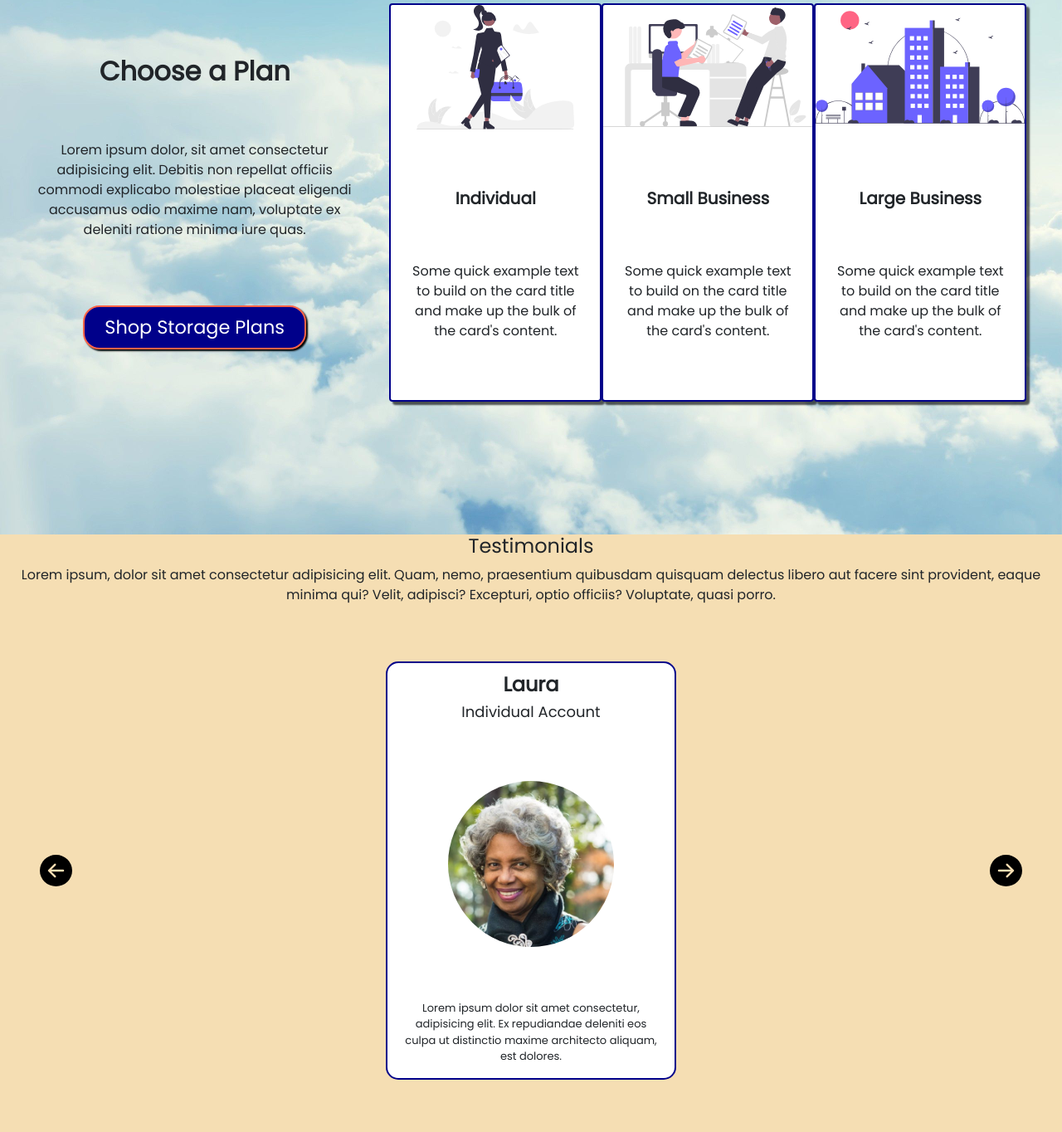
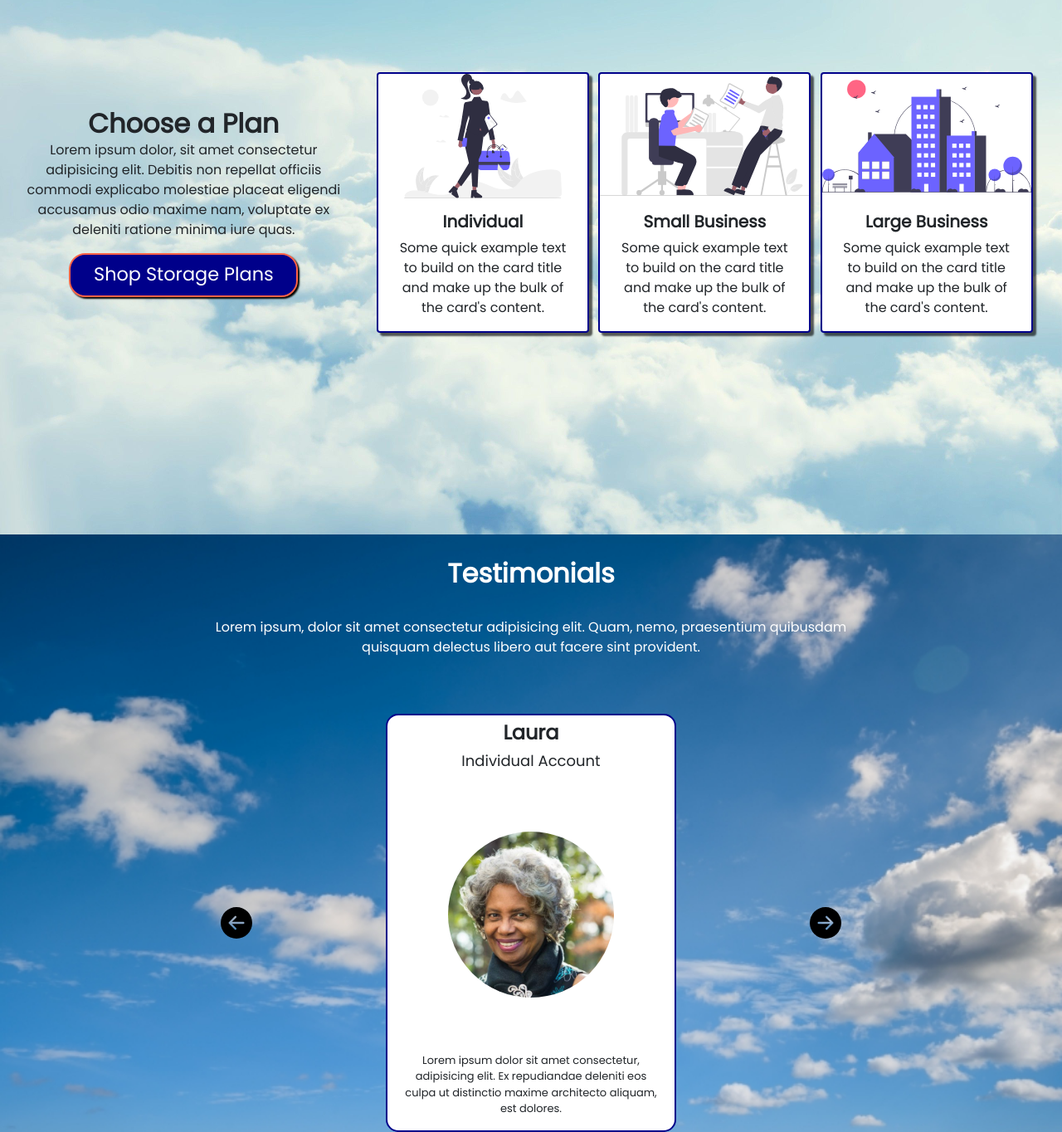
Before and after one commit to sebcyde/Example-Landing-Page1, a plain HTML site: page index.html in a window 1280 px wide. Shown: the part 956-2320 px from the top of the page at 83% size. Drawn offline with nearby package versions, Linux system fonts and the light colour scheme.

Commit message:
section 3 complete. project complete

```diff
--- a/index.html
+++ b/index.html
@@ -91,20 +91,26 @@
 
     <section class="section2">
 
-        <div class="section2text">
+        <div class="container">
+            <div class="row">
+                <div class="section2text col-4">
                     <h4>Choose a Plan</h4>
-            <p>Lorem ipsum dolor, sit amet consectetur adipisicing elit. Debitis non repellat officiis commodi explicabo
-                molestiae placeat eligendi accusamus odio maxime nam, voluptate ex deleniti ratione minima iure quas.
+                    <p>Lorem ipsum dolor, sit amet consectetur adipisicing elit. Debitis non repellat officiis commodi
+                        explicabo
+                        molestiae placeat eligendi accusamus odio maxime nam, voluptate ex deleniti ratione minima iure
+                        quas.
                     </p>
                     <button>Shop Storage Plans</button>
                 </div>
 
-        <div class="section2cards">
+                <div class="section2cards col-8">
                     <div class="card" style="width: 16rem;">
                         <img src="assets/individualgraphic.svg" class="card-img-top" alt="...">
                         <div class="card-body">
                             <h5 class="card-title">Individual</h5>
-                    <p class="card-text">Some quick example text to build on the card title and make up the bulk of the
+                            <p class="card-text">Some quick example text to build on the card title and make up the bulk
+                                of
+                                the
                                 card's content.</p>
 
                         </div>
@@ -113,7 +119,9 @@
                         <img src="assets/smallteamgraphic.svg" class="card-img-top" alt="...">
                         <div class="card-body">
                             <h5 class="card-title">Small Business</h5>
-                    <p class="card-text">Some quick example text to build on the card title and make up the bulk of the
+                            <p class="card-text">Some quick example text to build on the card title and make up the bulk
+                                of
+                                the
                                 card's content.</p>
 
                         </div>
@@ -122,14 +130,17 @@
                         <img src="assets/largebusinessgraphic.svg" class="card-img-top" alt="...">
                         <div class="card-body">
                             <h5 class="card-title">Large Business</h5>
-                    <p class="card-text">Some quick example text to build on the card title and make up the bulk of the
+                            <p class="card-text">Some quick example text to build on the card title and make up the bulk
+                                of
+                                the
                                 card's content.</p>
 
                         </div>
                     </div>
 
                 </div>
-
+            </div>
+        </div>
     </section>
 
     <section class="section3">
@@ -137,8 +148,7 @@
         <div class="section3text">
             <h4>Testimonials</h4>
             <p>Lorem ipsum, dolor sit amet consectetur adipisicing elit. Quam, nemo, praesentium quibusdam quisquam
-                delectus libero aut facere sint provident, eaque minima qui? Velit, adipisci? Excepturi, optio officiis?
-                Voluptate, quasi porro.</p>
+                delectus libero aut facere sint provident.</p>
         </div>
 
 
--- a/style.scss
+++ b/style.scss
@@ -1,6 +1,7 @@
 @import 'styles/variables.scss';
 @import 'styles/section1.scss';
 @import 'styles/section2.scss';
+@import 'styles/section3.scss';
 
 body {
     max-width: 1000px;
@@ -11,113 +12,3 @@ body {
     font-family: $font;
     background-color: white;
 }
-
-.section3 {
-    width: 100vw;
-    height: 100vh;
-    background-color: wheat;
-    text-align: center;
-
-    .hidden {
-        display: none;
-    }
-
-
-
-    >.carouselwithbuttons {
-        display: flex;
-        flex-direction: row;
-        justify-content: space-evenly;
-        align-content: center;
-        width: 98vw;
-        margin-left: 1vw;
-        margin-right: 1vw;
-    }
-
-    >div>div {
-        display: flex;
-        align-content: center;
-    }
-
-    >div>div>img {
-
-        height: auto;
-        width: 3vw;
-        margin-top: auto;
-        margin-bottom: auto;
-
-
-    }
-
-    >div>div>img:hover {
-        cursor: pointer;
-    }
-
-
-    .section3carousel {
-        height: 70vh;
-        width: 94%;
-        margin-left: auto;
-        margin-right: auto;
-        margin-top: 5vh;
-        display: flex;
-        flex-direction: row;
-        justify-content: space-evenly;
-        padding: 0 10px;
-
-
-
-        .t {
-            height: 90%;
-            width: 350px;
-            margin: auto;
-            padding-top: 1%;
-            background-color: white;
-            border-radius: 15px;
-            border: 2px solid $bluethemecolor;
-            display: flex;
-            flex-direction: column;
-            justify-content: space-evenly;
-            overflow: hidden;
-            font-size: small;
-
-
-            h5 {
-                font-size: 1.5rem;
-                font-weight: 600;
-            }
-
-            h6 {
-                font-size: large;
-                font-weight: 550;
-            }
-
-            img {
-
-                object-fit: cover;
-                height: 200px;
-                width: 200px;
-                margin: auto;
-                border-radius: 50%;
-            }
-
-            p {
-                width: 90%;
-                margin-left: auto;
-                margin-right: auto;
-            }
-
-        }
-
-        .left,
-        .right {
-            opacity: .4;
-        }
-
-
-        .hidden {
-            display: none;
-        }
-
-    }
-}
--- a/styles/section1.scss
+++ b/styles/section1.scss
@@ -1,3 +1,5 @@
+@import 'variables.scss';
+
 .section1 {
     width: 100vw;
     height: 100vh;
@@ -87,18 +89,24 @@
             height: 100%;
             margin-top: 2% !important;
             margin-bottom: 0;
+            align-content: center;
 
             li {
                 width: 20vw;
+                height: auto;
+                display: flex;
+                flex-direction: column;
+                justify-content: space-around;
+                align-content: center;
             }
 
             h3.person {
                 margin-bottom: 0;
-                font-size: small;
+                font-size: large;
             }
 
             p {
-                margin-top: 0%;
+
                 width: 100%;
             }
 
--- a/styles/section2.scss
+++ b/styles/section2.scss
@@ -1,16 +1,36 @@
-.section2 {
+@import './variables.scss';
+
+section.section2 {
     width: 100vw;
     height: 100vh;
     display: flex;
     justify-content: space-evenly;
     text-align: center;
-    background-image: url(assets/section2bg.jpg);
-    background-size: cover;
+
+    >div.container {
+        background-image: url(assets/section2bg.jpg);
+        background-size: cover;
+        margin: 0;
+        min-width: 100vw;
+
+        >div.row {
+            min-height: 100%;
+            width: 100%;
+            margin-left: auto;
+            margin-right: auto;
+            display: flex;
+            flex-direction: row;
+            justify-content: space-between;
+            align-content: center;
+        }
+
+    }
+
+
 
     .section2text {
-        width: 30%;
 
-        height: 60%;
+        max-height: 60%;
         margin-top: auto;
         margin-bottom: auto;
         display: flex;
@@ -46,11 +66,10 @@
     }
 
     .section2cards {
-        width: 60%;
-        height: 60%;
+
+        max-height: 60%;
         margin-top: auto;
         margin-bottom: auto;
-
         display: flex;
         flex-direction: row;
         justify-content: space-evenly;
--- /dev/null
+++ b/styles/section3.scss
@@ -0,0 +1,125 @@
+@import 'variables.scss';
+
+.section3 {
+    width: 100vw;
+    height: 100vh;
+    background-color: wheat;
+    text-align: center;
+    padding-top: 2%;
+    padding-bottom: 2%;
+    background-image: url(assets/section3bg.jpg);
+    background-size: cover;
+
+    .section3text {
+        max-width: 65%;
+        margin-left: auto;
+        margin-right: auto;
+
+        h4 {
+            font-size: 2rem;
+            font-weight: 600;
+            margin: 0;
+            margin-bottom: 4%;
+            margin-top: 1%;
+            color: white;
+        }
+
+        p {
+            color: white;
+        }
+    }
+
+
+    >.carouselwithbuttons {
+        display: flex;
+        flex-direction: row;
+        justify-content: space-evenly;
+        align-content: center;
+        width: 98vw;
+        margin-left: 1vw;
+        margin-right: 1vw;
+    }
+
+    >div>div {
+        display: flex;
+        align-content: center;
+    }
+
+    >div>div>img {
+
+        height: auto;
+        width: 3vw;
+        margin-top: auto;
+        margin-bottom: auto;
+
+
+    }
+
+    >div>div>img:hover {
+        cursor: pointer;
+        opacity: .8;
+    }
+
+
+    .section3carousel {
+        height: 70vh;
+        width: 60%;
+        margin-left: auto;
+        margin-right: auto;
+        margin-top: 5vh;
+        display: flex;
+        flex-direction: row;
+        justify-content: space-evenly;
+        padding: 0 10px;
+
+
+
+        .t {
+            height: 90%;
+            width: 350px;
+            margin: auto;
+            padding-top: 1%;
+            background-color: white;
+            border-radius: 15px;
+            border: 2px solid $bluethemecolor;
+            display: flex;
+            flex-direction: column;
+            justify-content: space-evenly;
+            overflow: hidden;
+            font-size: small;
+
+
+            h5 {
+                font-size: 1.5rem;
+                font-weight: 600;
+            }
+
+            h6 {
+                font-size: large;
+                font-weight: 550;
+            }
+
+            img {
+
+                object-fit: cover;
+                height: 200px;
+                width: 200px;
+                margin: auto;
+                border-radius: 50%;
+            }
+
+            p {
+                width: 90%;
+                margin-left: auto;
+                margin-right: auto;
+            }
+
+        }
+
+
+        .hidden {
+            display: none;
+        }
+
+    }
+}
```
Also changed, not shown: assets/section3bg.jpg (added), style.css, styles/section1.css (added), styles/section2.css (added), styles/section3.css (added), 4 other files. Lines whose indentation alone changed are shown as unchanged.
